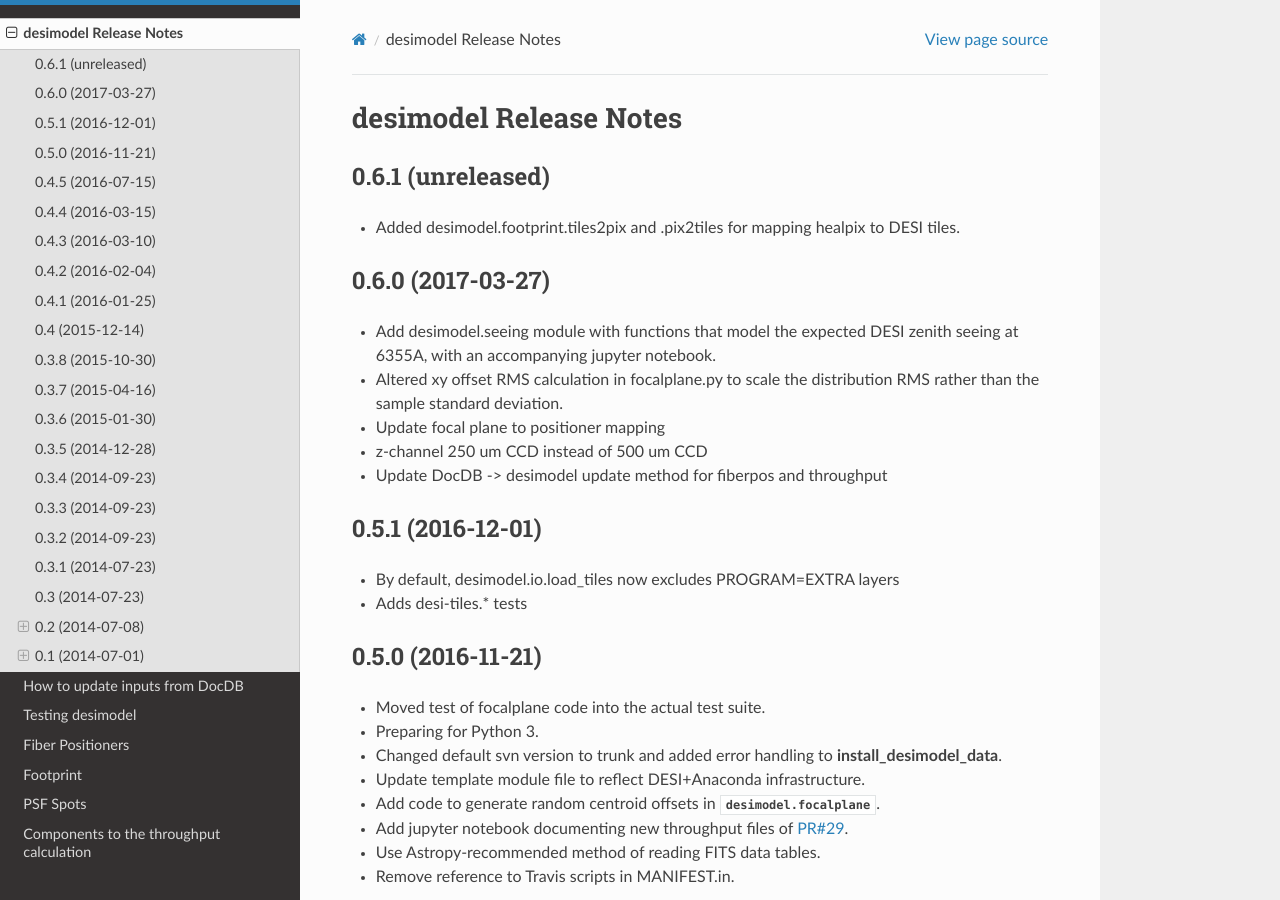
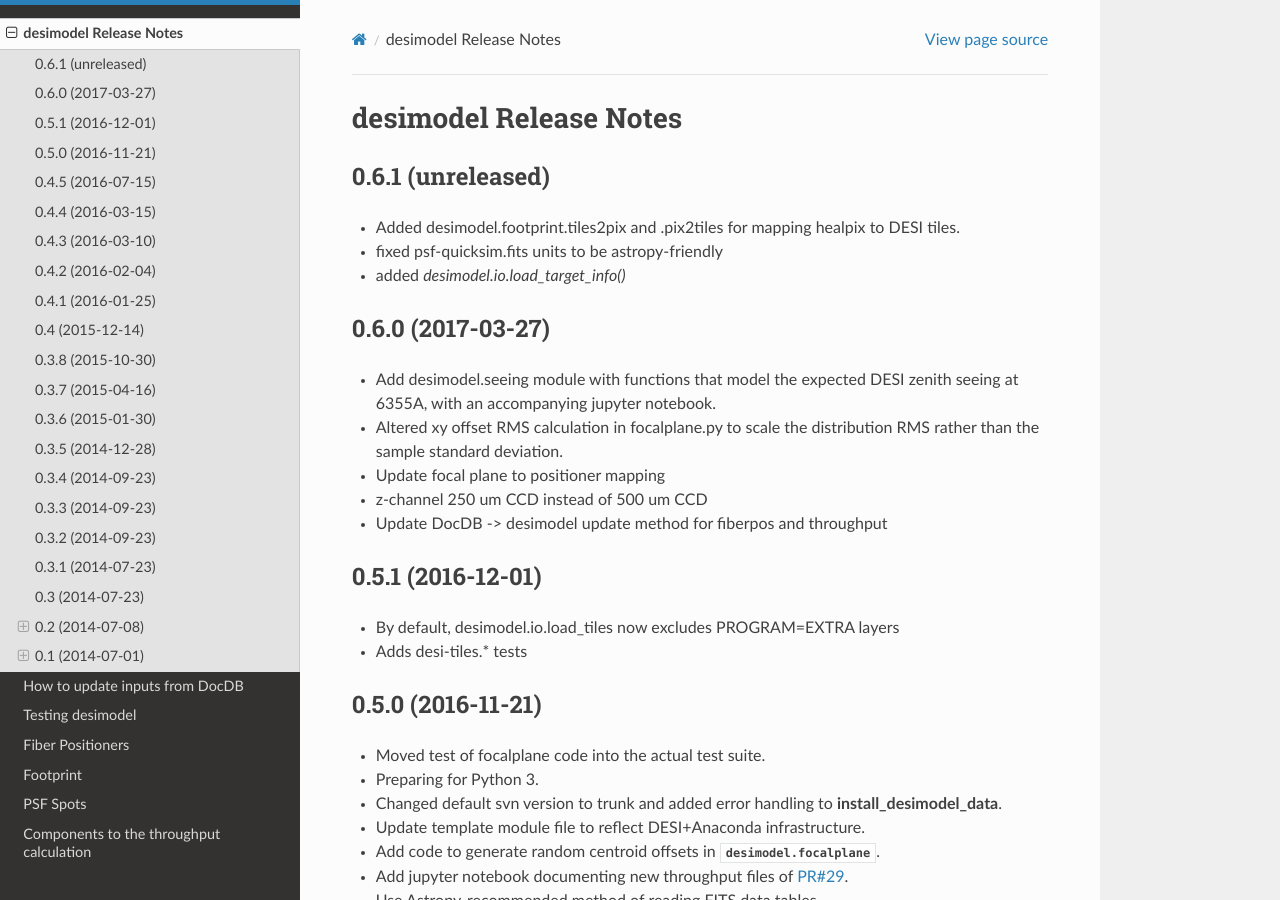
Before and after one commit to desihub/desimodel, a Sphinx documentation site: the page built from doc/release_notes.rst, in a window 1280 px wide and 900 px high. Built offline with Sphinx 7.4.7 and the Read the Docs theme 2.0.0, drawn with Linux system fonts in a browser that asks for light colours.

Commit message:
update release notes

```diff
--- a/doc/release_notes.rst
+++ b/doc/release_notes.rst
@@ -7,6 +7,8 @@ desimodel Release Notes
 
 * Added desimodel.footprint.tiles2pix and .pix2tiles for mapping healpix
   to DESI tiles.
+* fixed psf-quicksim.fits units to be astropy-friendly
+* added `desimodel.io.load_target_info()`
 
 0.6.0 (2017-03-27)
 ------------------
```
